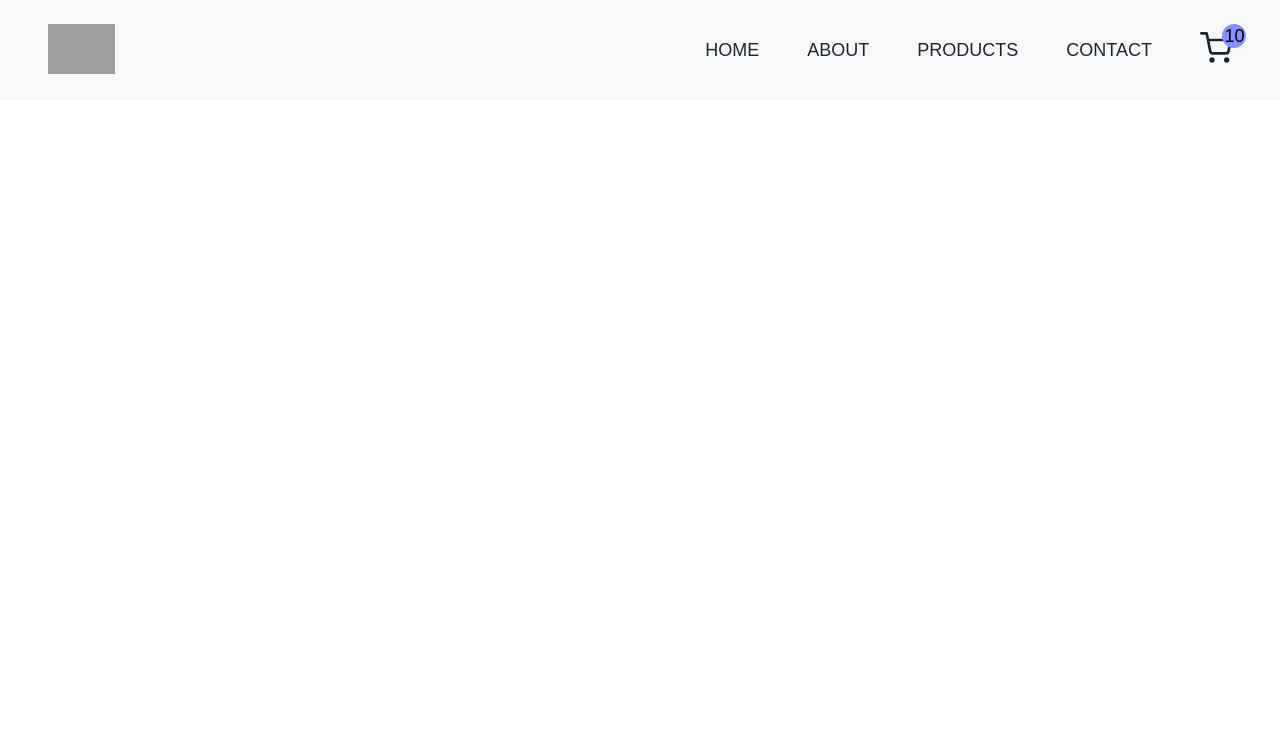
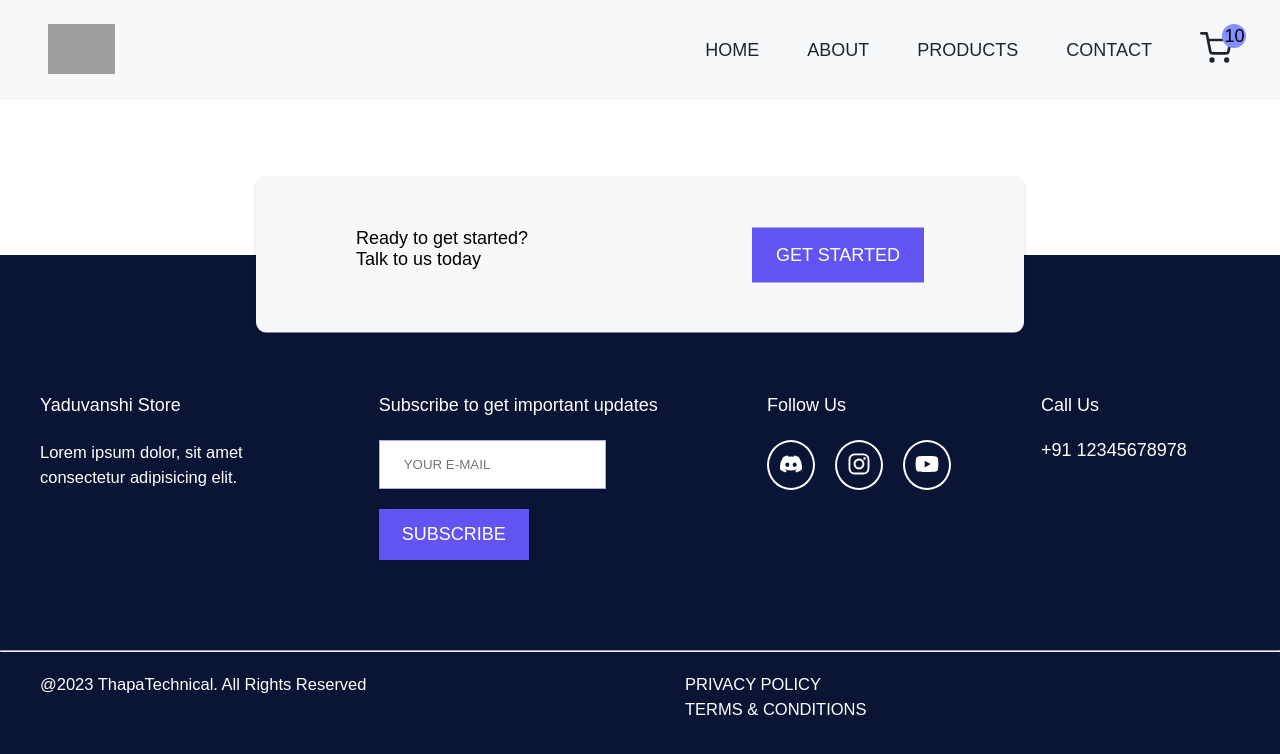
Before and after one commit to ashwin7455/E-commerce, a React (Create React App) app: page /singleproduct/1 in a window 1280 px wide. Shown: the top 754 px of the page. Built offline with nearby package versions, Linux system fonts and the light colour scheme; grey boxes are pictures that could not be loaded.

Commit message:
services done

```diff
--- a/src/About.js
+++ b/src/About.js
@@ -1,6 +1,7 @@
 import React from 'react'
 import styled from 'styled-components';
 import HeroSection from './components/HeroSection';
+
 
 const About = () => {
 
@@ -11,6 +12,7 @@ const About = () => {
   return (
     <Wrapper>
        <HeroSection myData={data}/>
+
     </Wrapper>
   )
 }
--- a/src/App.js
+++ b/src/App.js
@@ -8,6 +8,7 @@ import Products from "./Products"
 import { ThemeProvider } from "styled-components";
 import { GlobalStyle } from "./GlobalStyle";
 import Header from "./components/Header";
+import Footer from "./components/Footer";
 
 
 const App = () => {
@@ -42,6 +43,7 @@ const App = () => {
     <Router>
         <GlobalStyle/>
         <Header/>
+
       <Routes>
         <Route path="/home"  element={<Home />}  />
         <Route path="/products" element={<Products/>}  />
@@ -49,7 +51,7 @@ const App = () => {
         <Route path="/about" element={<About/>}  />
         <Route path="/singleproduct/:id" element={<SingleProduct/>}  />
       </Routes>
-
+        <Footer/>
 
     </Router>
     </ThemeProvider>
--- a/src/Cart.js
+++ b/src/Cart.js
@@ -6,7 +6,6 @@ const Cart = () => {
 
 const Wrapper = styled.section`
   padding: 9rem 0;
-  height: 100vh;
 
   .grid-four-column {
     grid-template-columns: repeat(4, 1fr);
--- a/src/Contact.js
+++ b/src/Contact.js
@@ -1,4 +1,5 @@
 import styled from "styled-components";
+
 
 const Contact = () => {
   const Wrapper = styled.section`
@@ -33,7 +34,60 @@ const Contact = () => {
     }
   `;
 
-  return <Wrapper></Wrapper>;
+  return (
+    <>
+      <Wrapper>
+        <h2 className="common-heading">Contact Page</h2>
+        <iframe
+          title="myFrame"
+          src="https://www.google.com/maps/embed?pb=!1m18!1m12!1m3!1d3497.8738998118374!2d77.4944914751976!3d28.7531816755991!2m3!1f0!2f0!3f0!3m2!1i1024!2i768!4f13.1!3m3!1m2!1s0x390cf574d18f2b6f%3A0x4a65c0bc0122eb2f!2sKIET%20Group%20of%20Institutions!5e0!3m2!1sen!2sin!4v1685159860647!5m2!1sen!2sin"
+          width="100%"
+          height="400"
+          style={{ border: 0 }}
+          allowFullScreen=""
+          loading="lazy"
+          referrerPolicy="no-referrer-when-downgrade"
+        ></iframe>
+
+        <div className="container">
+          <div className="contact-form">
+            <form
+            action="https://formspree.io/f/mrgvvozd"
+             method="POST" className="contact-inputs">
+              <input
+                type="text"
+                placeholder="username"
+                name="username"
+                required
+                autoComplete="off"
+              />
+              <input
+                type="email"
+                placeholder="Email"
+                name="Email"
+                required
+                autoComplete="off"
+              />
+              <textarea
+                name="messages"
+                placeholder="Enter your message"
+                id=""
+                cols="30"
+                rows="10"
+                autoComplete="off"
+                required
+              ></textarea>
+              <input type="submit" value="send" />
+            </form>
+          </div>
+        </div>
+
+
+
+      </Wrapper>
+      ;
+    </>
+  );
 };
 
 export default Contact;
--- a/src/Home.js
+++ b/src/Home.js
@@ -3,6 +3,8 @@ import styled from "styled-components";
 import HeroSection from "./components/HeroSection";
 import Services from "./components/Services";
 import Trusted from "./components/Trusted";
+
+
 
 const Home = () => {
     const data = {
@@ -14,12 +16,13 @@ const Home = () => {
         <HeroSection  myData = {data}/>
         <Services/>
         <Trusted/>
+
       </Wrapper>
     </>
   );
 };
 const Wrapper = styled.section`
-  height: 100vh;
+  height: 200vh;
   background-color: ${({ theme }) => theme.colors.bg};
 `;
 
--- /dev/null
+++ b/src/components/Footer.js
@@ -0,0 +1,165 @@
+import React from "react";
+import styled from "styled-components";
+import { NavLink } from "react-router-dom";
+import { Button } from "../styles/Button";
+import { FaDiscord, FaInstagram, FaYoutube } from "react-icons/fa";
+
+const Footer = () => {
+  return (
+    <>
+      <Wrapper>
+        <section className="contact-short">
+          <div className="grid grid-two-column">
+            <div>
+              <h3>Ready to get started?</h3>
+              <h3>Talk to us today</h3>
+            </div>
+
+            <div>
+              <Button className="btn hireme-btn">
+                <NavLink to="/"> Get Started </NavLink>
+              </Button>
+            </div>
+          </div>
+        </section>
+        {/* footer section */}
+
+        <footer>
+          <div className="container grid grid-four-column">
+            <div className="footer-about">
+              <h3>Yaduvanshi Store</h3>
+              <p>Lorem ipsum dolor, sit amet consectetur adipisicing elit. </p>
+            </div>
+            <div className="footer-subscribe">
+              <h3>Subscribe to get important updates</h3>
+              <form action="#">
+                <input type="email" name="email" placeholder="YOUR E-MAIL" />
+
+                <input type="submit" value="subscribe" />
+              </form>
+            </div>
+            <div className="footer-social">
+              <h3>Follow Us</h3>
+              <div className="footer-social--icons">
+                <div>
+                  <FaDiscord className="icons" />
+                </div>
+                <div>
+                  <FaInstagram className="icons" />
+                </div>
+                <div>
+                  <a
+                  rel="noreferrer"
+                    href="https://www.youtube.com/channel/UCwfaAHy4zQUb2APNOGXUCCA"
+                    target="_blank">
+                    <FaYoutube className="icons" />
+                  </a>
+                </div>
+              </div>
+            </div>
+            <div className="footer-contact">
+              <h3>Call Us</h3>
+              <h3>+91 12345678978</h3>
+            </div>
+          </div>
+
+          <div className="footer-bottom--section">
+            <hr />
+            <div className="container grid grid-two-column ">
+              <p>
+                @{new Date().getFullYear()} ThapaTechnical. All Rights Reserved
+              </p>
+              <div>
+                <p>PRIVACY POLICY</p>
+                <p>TERMS & CONDITIONS</p>
+              </div>
+            </div>
+          </div>
+        </footer>
+      </Wrapper>
+    </>
+  );
+};
+
+const Wrapper = styled.section`
+  .iSIFGq {
+    margin: 0;
+  }
+
+  .contact-short {
+    max-width: 60vw;
+    margin: auto;
+    padding: 5rem 10rem;
+    background-color: ${({ theme }) => theme.colors.bg};
+    border-radius: 1rem;
+    box-shadow: ${({ theme }) => theme.colors.shadowSupport};
+    transform: translateY(50%);
+
+    .grid div:last-child {
+      justify-self: end;
+      align-self: center;
+    }
+  }
+
+  footer {
+    padding: 14rem 0 9rem 0;
+    background-color: ${({ theme }) => theme.colors.footer_bg};
+    h3 {
+      color: ${({ theme }) => theme.colors.hr};
+      margin-bottom: 2.4rem;
+    }
+    p {
+      color: ${({ theme }) => theme.colors.white};
+    }
+    .footer-social--icons {
+      display: flex;
+      gap: 2rem;
+
+      div {
+        padding: 1rem;
+        border-radius: 50%;
+        border: 2px solid ${({ theme }) => theme.colors.white};
+
+        .icons {
+          color: ${({ theme }) => theme.colors.white};
+          font-size: 2.4rem;
+          position: relative;
+          cursor: pointer;
+        }
+      }
+    }
+  }
+
+  .footer-bottom--section {
+    padding-top: 9rem;
+
+    hr {
+      margin-bottom: 2rem;
+      color: ${({ theme }) => theme.colors.hr};
+      height: 0.1px;
+    }
+  }
+
+  @media (max-width: ${({ theme }) => theme.media.mobile}) {
+    .contact-short {
+      max-width: 80vw;
+      margin: 4.8rem auto;
+      transform: translateY(0%);
+      text-align: center;
+
+      .grid div:last-child {
+        justify-self: center;
+      }
+    }
+
+    footer {
+      padding: 9rem 0 9rem 0;
+    }
+
+    .footer-bottom--section {
+      padding-top: 4.8rem;
+    }
+  }
+`;
+
+export default Footer;
--- a/src/components/Navbar.js
+++ b/src/components/Navbar.js
@@ -8,7 +8,6 @@ import { CgClose, CgMenu }  from "react-icons/cg";
 const Navbar = () => {
 
     const[menuIcon , setMenuIcon] = useState()
-
 
 
     return (
--- a/src/components/Services.js
+++ b/src/components/Services.js
@@ -48,6 +48,7 @@ const Services = () => {
 
 const Wrapper = styled.section`
   padding: 9rem 0;
+  background-color: #fff;
   .grid {
     gap: 4.8rem;
   }
@@ -71,8 +72,8 @@ const Wrapper = styled.section`
     box-shadow: none;
     .services-colum-2 {
       background: ${({ theme }) => theme.colors.bg};
-      margin-top:4em;
-      margin-bottom:4em;
+      margin-top:5em;
+      margin-bottom:5em;
       padding:2em;
       display: flex;
       flex-direction: row;
--- a/src/components/Trusted.js
+++ b/src/components/Trusted.js
@@ -3,7 +3,42 @@ import styled from 'styled-components';
 
 const Trusted = () => {
   return (
-    <Wrapper>
+    <Wrapper className='brand-section'>
+      <div className="container">
+        <h3>Trusted by 1000+ Companies</h3>
+        <div className="brand-section-slider">
+          <div className="slide">
+
+            <img
+            src="https://raw.githubusercontent.com/solodev/infinite-logo-carousel/master/images/image2.png"
+            alt="" />
+          </div>
+          <div className="slide">
+
+            <img
+            src="https://raw.githubusercontent.com/solodev/infinite-logo-carousel/master/images/image3.png"
+            alt="" />
+          </div>
+          <div className="slide">
+
+            <img
+            src="https://raw.githubusercontent.com/solodev/infinite-logo-carousel/master/images/image4.png"
+            alt="" />
+          </div>
+          <div className="slide">
+
+            <img
+            src="https://raw.githubusercontent.com/solodev/infinite-logo-carousel/master/images/image6.png"
+            alt="" />
+          </div>
+          <div className="slide">
+
+            <img
+            src="https://raw.githubusercontent.com/solodev/infinite-logo-carousel/master/images/image8.png"
+            alt="" />
+          </div>
+        </div>
+      </div>
 
     </Wrapper>
   )
```
